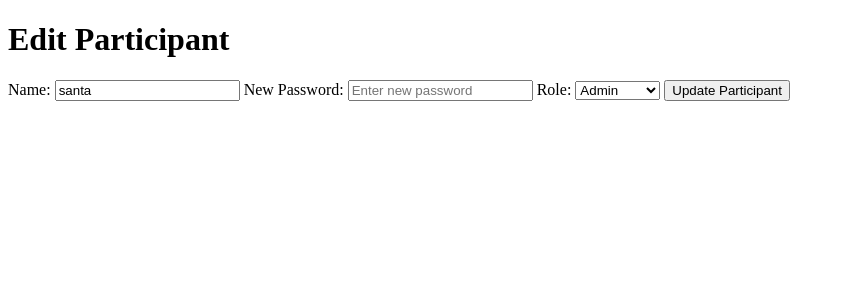
After one commit to zockerei/secret-santa, a Flask app: page /edit_participant/1 in a window 1280 px wide. The commit adds this page. Shown: the top 300 px of the page, without its empty margins (0-845 px from the left). Run offline with Flask 3, Linux system fonts and the light colour scheme; the visitor is signed in with stand-in values (Sample User, id 1); data comes from the database, SQL or seed files in the repository.

Commit message:
Added login and logout functionality. Started to work on additional features like editing, adding and removing a participant. Editing a participant has its own site.

```diff
--- a/app.py
+++ b/app.py
@@ -40,6 +40,14 @@ if sql_statements.get_participants_count() == 0:
     admin_password = "admin123"  # Default password, change this as needed
     sql_statements.add_participant(admin_name, admin_password, role="admin")
     _app_logger.info(f'Admin user created with username: {admin_name}')
+
+
+@app.route('/')
+def home():
+    """
+    Redirect to the login page.
+    """
+    return redirect(url_for('login'))
 
 
 @app.route('/login', methods=['GET'])
@@ -92,7 +100,7 @@ def login_required(role=None):
     return wrapper
 
 
-@app.route('/logout')
+@app.route('/logout', methods=['POST'])
 def logout():
     """
     Log the user out by clearing their session data.
@@ -109,7 +117,12 @@ def admin_dashboard():
     Display the admin dashboard.
     """
     participants = sql_statements.get_all_participants()
-    return render_template('admin_dashboard.html', participants=participants)
+    participants_ids = {participant[1]: participant[0] for participant in participants}  # Map names to IDs
+    scoreboard = {
+        participant[1]: sql_statements.get_receivers_for_participant(participant[0]) or []
+        for participant in participants
+    }
+    return render_template('admin_dashboard.html', participants=participants, participants_ids=participants_ids, scoreboard=scoreboard)
 
 
 @app.route('/participant_dashboard')
@@ -122,7 +135,7 @@ def participant_dashboard():
     participant_id = sql_statements.get_participant_id(user)  # Method to fetch ID based on username
     past_receivers = sql_statements.get_receivers_for_participant(participant_id)  # Fetch all past receivers
 
-    return render_template('participant_dashboard.html', past_receivers=past_receivers, this_year_receiver=this_year_receiver)
+    return render_template('participant_dashboard.html', past_receivers=past_receivers)
 
 
 @app.route('/add_participant', methods=['POST'])
@@ -138,6 +151,24 @@ def add_participant():
     return redirect(url_for('admin_dashboard'))  # Redirect back to admin dashboard
 
 
+@app.route('/edit_participant/<int:id>', methods=['GET', 'POST'])
+@login_required(role='admin')
+def edit_participant(id):
+    """
+    Handle editing a participant's details.
+    """
+    if request.method == 'POST':
+        name = request.form['name']
+        password = request.form['password']
+        role = request.form['role']  # Assuming you allow changing roles
+        sql_statements.update_participant(id, name, password, role)
+        flash(f'Participant "{name}" updated successfully.')
+        return redirect(url_for('admin_dashboard'))
+    else:
+        participant = sql_statements.get_participant_by_id(id)
+        return render_template('edit_participant.html', participant=participant)
+
+
 @app.route('/remove_participant/<int:person_id>', methods=['POST'])
 @login_required(role='admin')
 def remove_participant(person_id):
@@ -150,26 +181,27 @@ def remove_participant(person_id):
 
 
 @app.route('/add_receiver/<int:person_id>', methods=['POST'])
-@login_required(role='participant')
+@login_required(role='admin')
 def add_receiver(person_id):
     """
-    Add a past receiver for a specific participant.
+    Add a past receiver for a specific participant, along with the year.
     """
     receiver_name = request.form['receiver_name']
-    sql_statements.add_receiver(person_id, receiver_name)
-    flash('Receiver added successfully.')
-    return redirect(url_for('participant_dashboard'))
+    year = request.form['year']  # Capture the year from the form
+    sql_statements.add_receiver(person_id, receiver_name, year)  # Pass year to SQL function
+    flash(f'Receiver "{receiver_name}" added for year {year}.')
+    return redirect(url_for('admin_dashboard'))
 
 
-@app.route('/remove_receiver/<int:person_id>/<string:receiver_name>', methods=['POST'])
-@login_required(role='participant')
-def remove_receiver(person_id, receiver_name):
+@app.route('/remove_receiver/<int:person_id>/<string:receiver_name>/<int:year>', methods=['POST'])
+@login_required(role='admin')
+def remove_receiver(person_id, receiver_name, year):
     """
-    Remove a past receiver for a specific participant.
+    Remove a past receiver for a specific participant, based on the year.
     """
-    sql_statements.remove_receiver(person_id, receiver_name)
-    flash('Receiver removed successfully.')
-    return redirect(url_for('participant_dashboard'))
+    sql_statements.remove_receiver(person_id, receiver_name, year)  # Pass year to SQL function
+    flash(f'Receiver "{receiver_name}" for year {year} removed successfully.')
+    return redirect(url_for('admin_dashboard'))
 
 
 @app.route('/start_new_run')
--- a/sql.py
+++ b/sql.py
@@ -108,7 +108,7 @@ class SqlStatements:
         )
 
         receiver_table_script = """
-            CREATE TABLE IF NOT EXISTS receiver (
+            CREATE TABLE IF NOT EXISTS Receiver (
                 id INTEGER PRIMARY KEY AUTOINCREMENT,
                 person_id INTEGER NOT NULL,
                 receiver_name TEXT NOT NULL,
@@ -265,34 +265,26 @@ class SqlStatements:
         Returns:
             Optional[List[Tuple[int, str]]]: A list of tuples where each tuple contains the ID and name of a participant.
         """
-        query = "SELECT id, name FROM Participant"
+        query = "SELECT id, name, role FROM Participant"
         return self._execute_query(
             query,
             'Fetched participants',
             'Failed to fetch participants'
         )
 
-    def get_receivers_for_participant(self, person_id: int) -> List[str]:
+    def get_receivers_for_participant(self, person_id: int) -> list[tuple] | None:
         """
-        Fetch past receivers for a specific participant from the receiver table.
-
-        Parameters:
-            person_id (int): The ID of the participant to fetch receivers for.
-
-        Returns:
-            List[str]: A list of receiver names associated with the given participant ID.
+        Fetch all past receivers for a participant, including the year.
         """
         query = """
-            SELECT receiver_name FROM receiver
-            WHERE person_id = :person_id
+            SELECT receiver_name, year FROM Receiver WHERE id = :person_id
         """
-        past_receivers = self._execute_query(
+        return self._execute_query(
             query,
-            f'Fetched past receivers for participant_id {person_id}',
-            f'Failed to fetch past receivers for participant_id {person_id}',
+            f'Fetched receivers for participant {person_id}',
+            f'Failed to fetch receivers for participant {person_id}',
             {'person_id': person_id}
         )
-        return [row[0] for row in past_receivers] if past_receivers else []
 
     def get_participants_count(self) -> int:
         """
@@ -329,3 +321,46 @@ class SqlStatements:
             fetch_one=True
         )
         return person_id[0] if person_id else None
+
+    def get_participant_by_id(self, person_id: int) -> Optional[Tuple[int, str, str]]:
+        """
+        Fetch a participant by their ID.
+
+        Parameters:
+            person_id (int): The persons id
+
+        Returns:
+            Optional[Tuple[int, str, str]]: A tuple containing the ID, name, and role of the participant.
+        """
+        query = "SELECT id, name, role FROM Participant WHERE id = :person_id"
+        result = self._execute_query(
+            query,
+            f'Fetched participant with ID {person_id}',
+            f'Failed to fetch participant with ID {person_id}',
+            {'person_id': person_id},
+            fetch_one=True
+        )
+        return result
+
+    def update_participant(self, person_id: int, name: str, password: str, role: str):
+        """
+        Update a participant's details in the database.
+
+        Parameters:
+            person_id (int): The ID of the participant to update.
+            name (str): The new name of the participant.
+            password (str): The new password of the participant.
+            role (str): The new role of the participant.
+        """
+        hashed = bcrypt.hashpw(password.encode('utf-8'), bcrypt.gensalt())
+        update_query = """
+            UPDATE Participant
+            SET name = :name, password = :password, role = :role
+            WHERE id = :person_id
+        """
+        self._execute_query(
+            update_query,
+            f'Updated participant "{name}" with ID {person_id}',
+            f'Failed to update participant with ID {person_id}',
+            {'name': name, 'password': hashed, 'role': role, 'person_id': person_id}
+        )
--- /dev/null
+++ b/templates/edit_participant.html
@@ -0,0 +1,20 @@
+{% extends 'base.html' %}
+
+{% block content %}
+<h1>Edit Participant</h1>
+<form action="{{ url_for('edit_participant', id=participant[0]) }}" method="POST">
+    <label for="name">Name:</label>
+    <input type="text" name="name" value="{{ participant[1] }}" required>
+
+    <label for="password">New Password:</label>
+    <input type="password" name="password" placeholder="Enter new password" required>
+
+    <label for="role">Role:</label>
+    <select name="role">
+        <option value="participant" {% if participant[2] == 'participant' %}selected{% endif %}>Participant</option>
+        <option value="admin" {% if participant[2] == 'admin' %}selected{% endif %}>Admin</option>
+    </select>
+
+    <button type="submit">Update Participant</button>
+</form>
+{% endblock %}
--- a/templates/login.html
+++ b/templates/login.html
@@ -9,7 +9,7 @@
 {% endwith %}
 
 <h2>Login</h2>
-<form action="{{ url_for('handle_login') }}" method="POST">
+<form action="{{ url_for('login') }}" method="POST">
     <input type="text" name="name" placeholder="Enter name" required>
     <input type="password" name="password" placeholder="Enter password" required>
     <button type="submit">Login</button>
```
Also changed, not shown: templates/admin_dashboard.html (+14 -15 lines), templates/participant_dashboard.html (+5 -2 lines).
